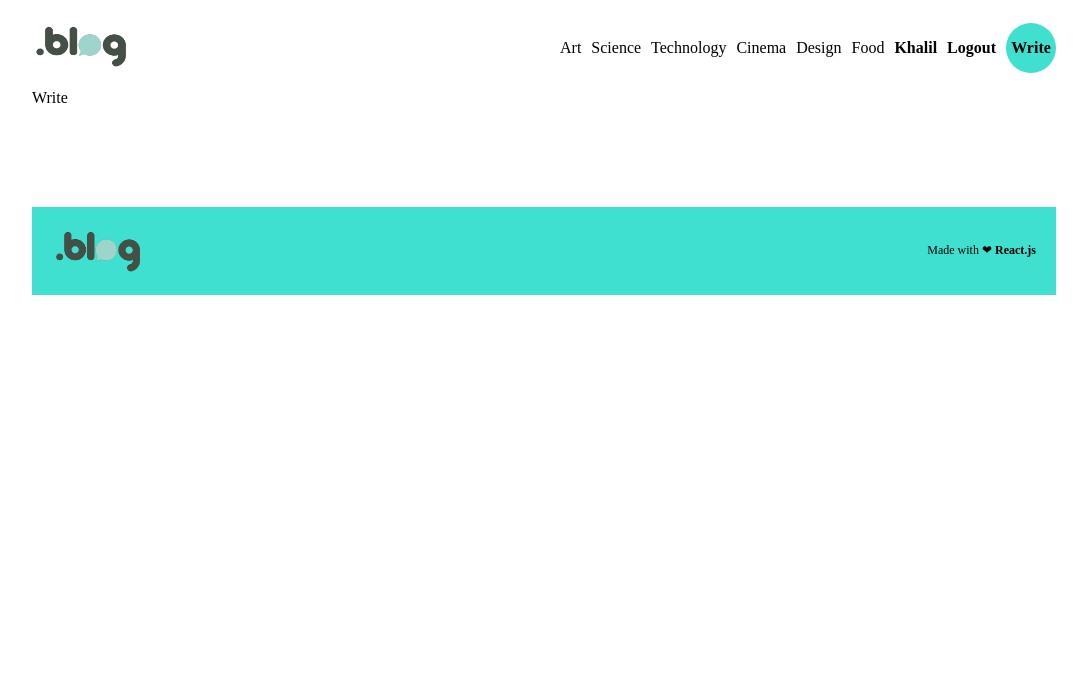
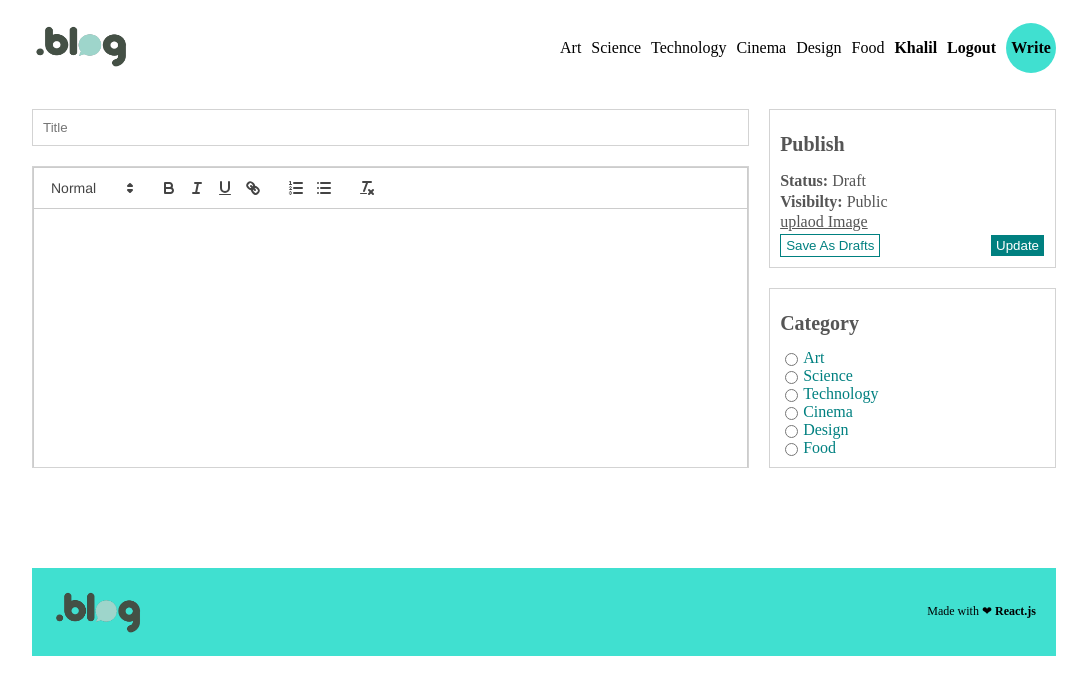
Before and after one commit to KhalilAbbaass/BlogApp-React-MySQL, a React (Create React App) app in the folder client/: page /write in a window 1280 px wide. Shown: the top 694 px of the page, without its empty margins (96-1183 px from the left). Built offline with nearby package versions, Linux system fonts and the light colour scheme.

Commit message:
write page and style

```diff
--- a/client/package.json
+++ b/client/package.json
@@ -8,6 +8,7 @@
     "@testing-library/user-event": "^13.5.0",
     "react": "^18.2.0",
     "react-dom": "^18.2.0",
+    "react-quill": "^2.0.0",
     "react-router-dom": "^6.8.1",
     "react-scripts": "5.0.1",
     "sass": "^1.58.0",
--- a/client/src/pages/Write.jsx
+++ b/client/src/pages/Write.jsx
@@ -1,8 +1,70 @@
-import React from 'react'
+import React, { useState } from 'react'
+import ReactQuill from 'react-quill';
+import 'react-quill/dist/quill.snow.css'
 
 const Write = () => {
+  const [value, setValue] = useState("");
   return (
-    <div>Write</div>
+    <div className='add'>
+      <div className="content">
+          <input type='text' placeholder='Title'/>
+          <div className="editorContainer">
+            <ReactQuill className='editor' theme='snow' value={value} onChange={setValue}/>
+          </div>
+
+      </div>
+
+      <div className="menu">
+        <div className="item">
+          <h1>Publish</h1>
+          <span>
+            <b>Status: </b> Draft
+          </span>
+          <span>
+            <b>Visibilty: </b> Public
+          </span>
+          <input style={{display:"none"}} type='file' name='' id='file'/>
+          <label className='file' htmlFor='file'>uplaod Image</label>
+          <div className="buttons">
+              <button>Save As Drafts</button>
+              <button>Update</button>
+          </div>
+
+        </div>
+        <div className="item">
+          <h1>Category</h1>
+          <div className="cat">
+             <input type='radio' name='cat' value='art' id='art'/>
+          <label htmlFor='art'>Art</label>
+          </div>
+
+          <div className="cat">
+             <input type='radio' name='cat' value='science' id='science'/>
+          <label htmlFor='science'>Science</label>
+          </div>
+
+         <div className="cat">
+           <input type='radio' name='cat' value='technology' id='technology'/>
+          <label htmlFor='technology'>Technology</label>
+         </div>
+
+         <div className="cat">
+          <input type='radio' name='cat' value='cinema' id='cinema'/>
+          <label htmlFor='cinema'>Cinema</label>
+         </div>
+
+         <div className="cat">
+           <input type='radio' name='cat' value='design' id='design'/>
+          <label htmlFor='design'>Design</label>
+         </div>
+
+          <div className="cat">
+            <input type='radio' name='cat' value='food' id='food'/>
+          <label htmlFor='food'>Food</label>
+          </div>
+        </div>
+      </div>
+    </div>
   )
 }
 
--- a/client/src/style.scss
+++ b/client/src/style.scss
@@ -293,8 +293,91 @@
                     }
 
 
+
                 }
             }
+
+        }
+
+        .add{
+            margin-top: 20px;
+            display: flex;
+            gap: 20px;
+
+            .content{
+                flex: 5;
+                display: flex;
+                flex-direction: column;
+                gap: 20px;
+
+                input{
+                    padding: 10px;
+                    border: 1px solid lightgray;
+                }
+                .editorContainer{
+                    height: 300px;
+                    overflow: scroll;
+                    border: 1px solid lightgray;
+
+                    .editor{
+                        height: 100%;
+                        border: none;
+                    }
+                }
+            }
+            .menu{
+                display: flex;
+                flex: 2;
+                flex-direction: column;
+                gap: 20px;
+
+                .item{
+                    border: 1px solid lightgray;
+                    padding: 10px;
+                    display: flex;
+                    flex: 1;
+                    flex-direction: column;
+                    justify-content:space-between;
+                    font-size: 16px;
+                    color: #555;
+
+
+                    h1{
+                        font-size: 20px;
+
+                    }
+                    .file{
+                        text-decoration: underline;
+                        cursor: pointer;
+                    }
+                    .buttons{
+                        display: flex;
+                        justify-content:space-between;
+
+                        :first-child{
+                            cursor: pointer;
+                            color: teal;
+                            background-color: white;
+                            border: 1px solid teal;
+                            padding: 3px 5px;
+                        }
+                        :last-child{
+                            cursor: pointer;
+                            color:white;
+                            background-color: teal;
+                            border: 1px solid white;
+                            padding: 3px 5px;
+                        }
+                    }
+                    .cat{
+                        display: flex;
+                        align-items: center;
+                        gap: 2px;
+                        color: teal;
+                    }
+                }
+            }
+
         }
 
     }
```
Also changed, not shown: 1 other file (tests, documents, lock files or other folders).
